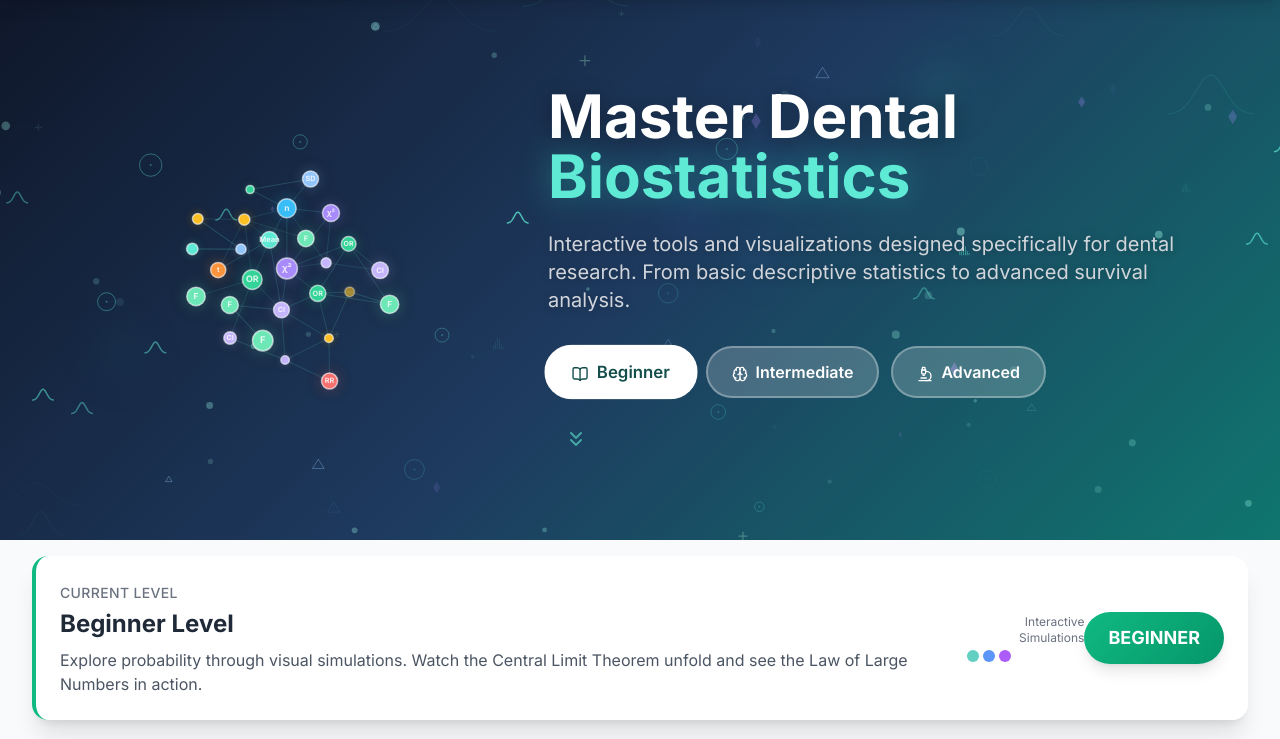
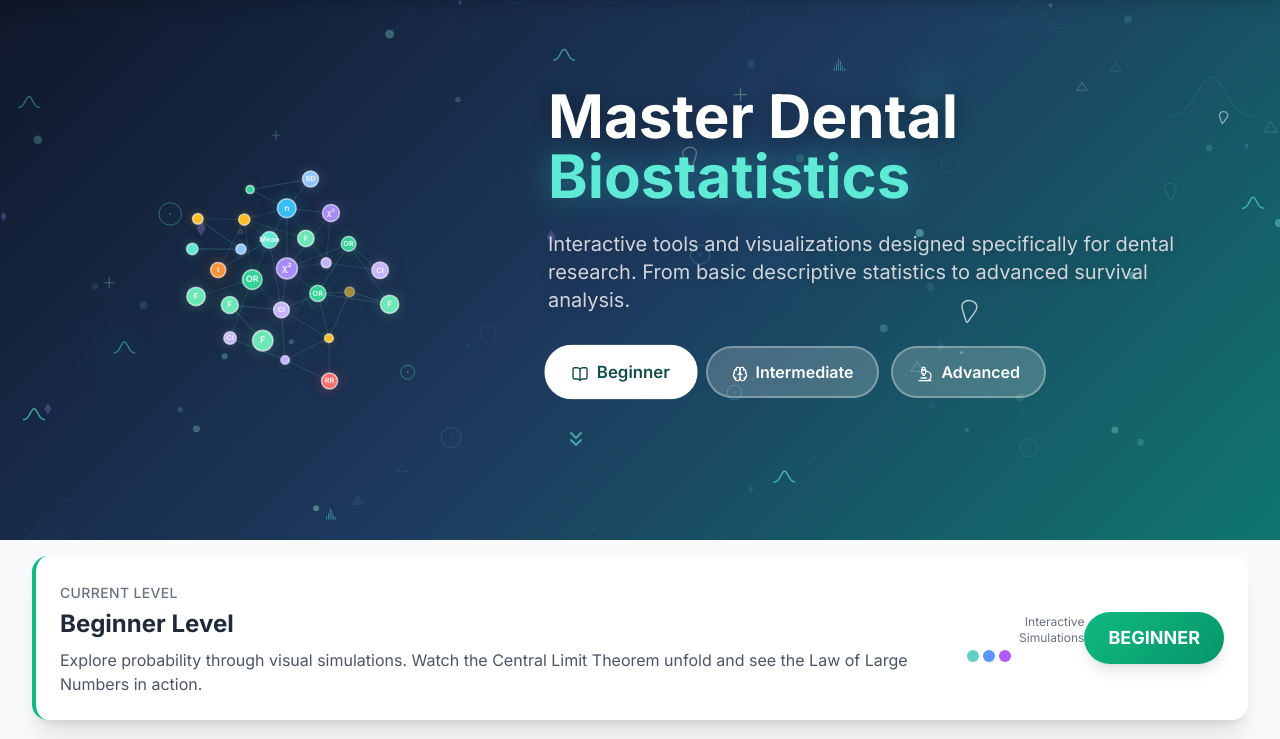
Before and after one commit to dayaniravi123/DentStat, a Django app: page / in a window 1280 px wide. Shown: the part 64-803 px from the top of the page. Run offline with Django 4.2, Linux system fonts and the light colour scheme; some libraries are stand-ins or nearby versions.

Commit message:
"changes in hero banner"

```diff
--- a/templates/index.html
+++ b/templates/index.html
@@ -779,12 +779,12 @@
 
             // Particle types
             function createParticle() {
-                const types = ['dot','dot','dot','ring','plus','curve','diamond','triangle','bar'];
+                const types = ['dot','dot','dot','dot','ring','plus','curve','diamond','triangle','bar','bar','tooth'];
                 return {
                     x: Math.random() * W,
                     y: Math.random() * H,
-                    vx: (Math.random() - 0.5) * 0.5,
-                    vy: (Math.random() - 0.5) * 0.35,
+                    vx: (Math.random() - 0.5) * 0.72,
+                    vy: (Math.random() - 0.5) * 0.5,
                     size: Math.random() * 3 + 1.5,
                     alpha: Math.random() * 0.3 + 0.08,
                     type: types[Math.floor(Math.random() * types.length)],
@@ -801,8 +801,8 @@
                     width: Math.random() * 80 + 40,
                     height: Math.random() * 30 + 15,
                     alpha: Math.random() * 0.06 + 0.02,
-                    vx: (Math.random() - 0.5) * 0.2,
-                    vy: (Math.random() - 0.5) * 0.15,
+                    vx: (Math.random() - 0.5) * 0.28,
+                    vy: (Math.random() - 0.5) * 0.22,
                     rotation: Math.random() * 0.3 - 0.15
                 };
             }
@@ -814,8 +814,8 @@
                     y: Math.random() * H,
                     radius: Math.random() * 60 + 30,
                     alpha: Math.random() * 0.04 + 0.01,
-                    vx: (Math.random() - 0.5) * 0.15,
-                    vy: (Math.random() - 0.5) * 0.1,
+                    vx: (Math.random() - 0.5) * 0.22,
+                    vy: (Math.random() - 0.5) * 0.16,
                     hue: Math.random() > 0.5 ? 170 : 220, // teal or blue
                     phase: Math.random() * Math.PI * 2
                 };
@@ -860,13 +860,35 @@
                 ctx.restore();
             }
 
+            function drawToothSymbol(x, y, size, alpha, phase) {
+                const s = size * 1.5;
+                ctx.save();
+                ctx.globalAlpha = alpha;
+                ctx.translate(x, y);
+                ctx.rotate(Math.sin(phase) * 0.18);
+                ctx.strokeStyle = '#f8fafc';
+                ctx.lineWidth = 1.4;
+                ctx.lineCap = 'round';
+                ctx.lineJoin = 'round';
+                ctx.beginPath();
+                ctx.moveTo(0, -s * 1.5);
+                ctx.bezierCurveTo(-s * 1.05, -s * 1.5, -s * 1.55, -s * 0.7, -s * 1.28, 0);
+                ctx.bezierCurveTo(-s * 1.05, s * 0.68, -s * 0.8, s * 1.08, -s * 0.55, s * 1.52);
+                ctx.bezierCurveTo(-s * 0.28, s * 1.95, -s * 0.22, s * 2.45, 0, s * 2.45);
+                ctx.bezierCurveTo(s * 0.22, s * 2.45, s * 0.28, s * 1.95, s * 0.55, s * 1.52);
+                ctx.bezierCurveTo(s * 0.8, s * 1.08, s * 1.05, s * 0.68, s * 1.28, 0);
+                ctx.bezierCurveTo(s * 1.55, -s * 0.7, s * 1.05, -s * 1.5, 0, -s * 1.5);
+                ctx.stroke();
+                ctx.restore();
+            }
+
             function animate(time) {
                 ctx.clearRect(0, 0, W, H);
                 const t = time * 0.001;
 
                 // Draw glowing orbs (soft radial gradients)
                 orbs.forEach(o => {
-                    o.phase += 0.005;
+                    o.phase += 0.008;
                     o.x += o.vx;
                     o.y += o.vy;
                     if (o.x < -100 || o.x > W + 100) o.vx *= -1;
@@ -894,9 +916,9 @@
 
                 // Draw and update particles
                 particles.forEach(p => {
-                    p.phase += 0.008;
+                    p.phase += 0.012;
                     p.x += p.vx;
-                    p.y += p.vy + Math.sin(p.phase) * 0.15;
+                    p.y += p.vy + Math.sin(p.phase) * 0.22;
 
                     // Wrap around
                     if (p.x < -10) p.x = W + 10;
@@ -970,6 +992,8 @@
                         ctx.stroke();
                     } else if (p.type === 'bar') {
                         drawMiniHistogram(p.x - p.size * 2, p.y, p.size * 3, alpha * 1.5);
+                    } else if (p.type === 'tooth') {
+                        drawToothSymbol(p.x, p.y, p.size, alpha * 1.8, p.phase);
                     }
 
                     ctx.restore();
@@ -1012,8 +1036,8 @@
                 }
                 for (let i = pulseRings.length - 1; i >= 0; i--) {
                     const ring = pulseRings[i];
-                    ring.r += 0.8;
-                    ring.alpha *= 0.97;
+                    ring.r += 1.05;
+                    ring.alpha *= 0.965;
                     if (ring.alpha < 0.005 || ring.r > ring.maxR) { pulseRings.splice(i, 1); continue; }
                     ctx.save();
                     ctx.globalAlpha = ring.alpha;
```
